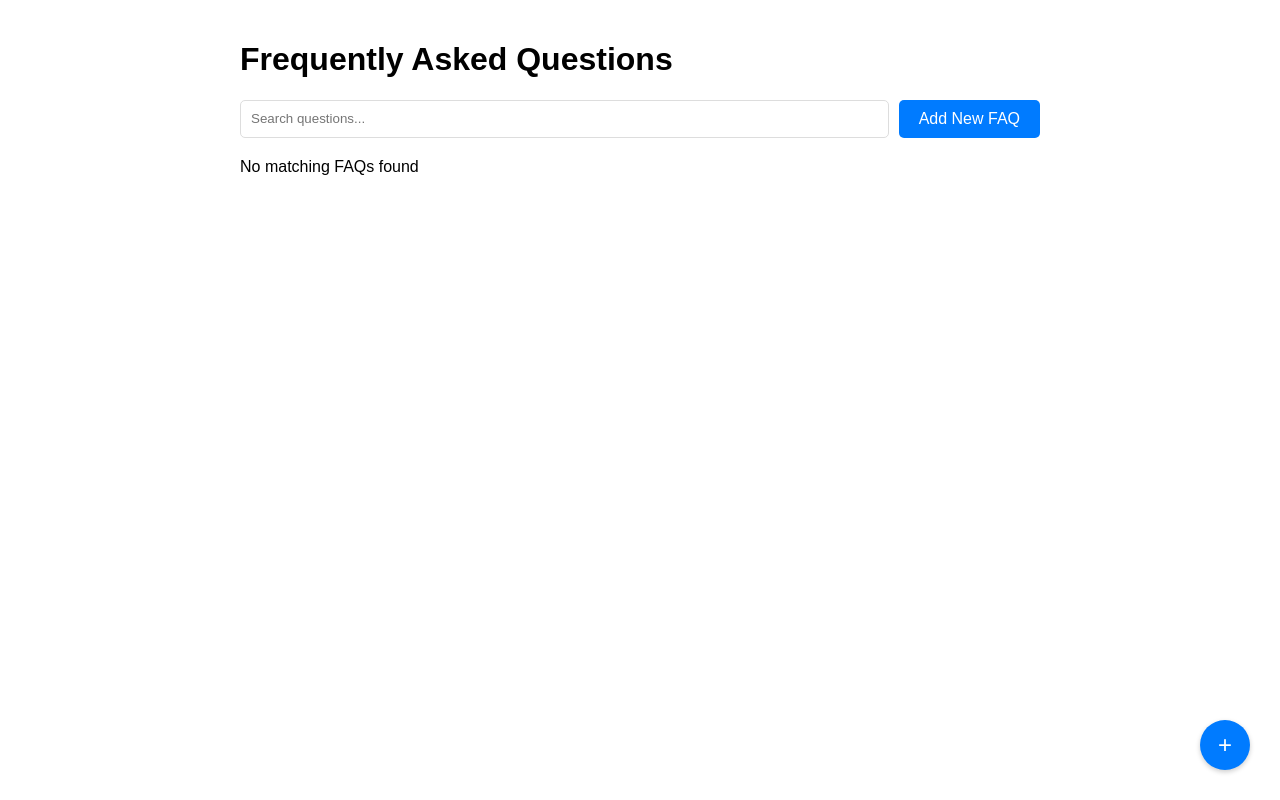
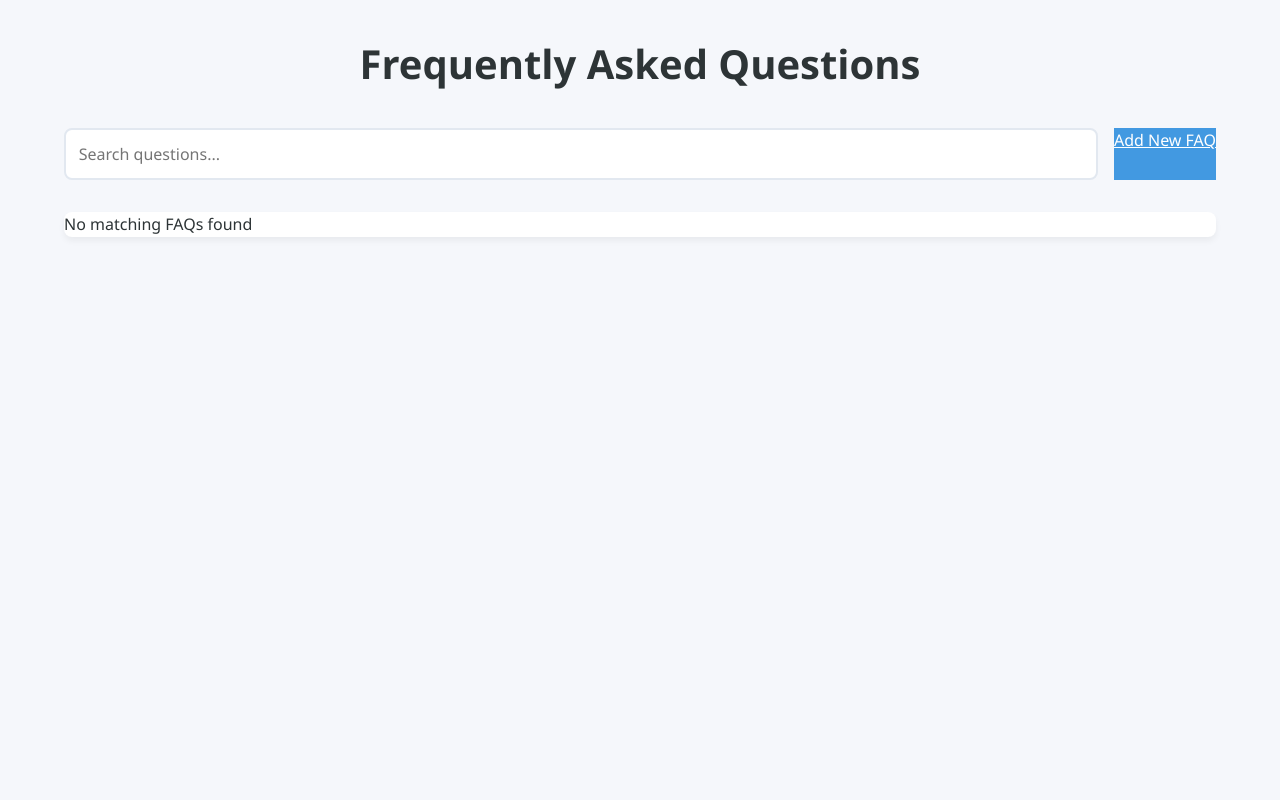
Before and after one commit to farhathaydar7/FAQ-AI, a PHP site: page /html/home.html in a window 1280 px wide. Run offline with PHP 8.4, Linux system fonts and the light colour scheme.

Commit message:
agugmented design

```diff
--- a/FAQ-AI_Client/css/styles.css
+++ b/FAQ-AI_Client/css/styles.css
@@ -1,77 +1,223 @@
-body {
-    font-family: Arial, sans-serif;
+/* Base Styles */
+* {
     margin: 0;
-    padding: 20px;
+    padding: 0;
+    box-sizing: border-box;
+    font-family: 'Segoe UI', Tahoma, Geneva, Verdana, sans-serif;
 }
 
-.container {
-    max-width: 800px;
-    margin: 0 auto;
+body {
+    background-color: #f5f7fb;
+    color: #2d3436;
+    line-height: 1.6;
+    min-height: 100vh;
 }
 
-.search-add-container {
-    display: flex;
-    gap: 10px;
-    margin-bottom: 20px;
+/* Container Styles */
+.container {
+    max-width: 1200px;
+    margin: 0 auto;
+    padding: 2rem 1.5rem;
 }
 
-#searchInput {
-    flex: 1;
-    padding: 10px;
-    border: 1px solid #ddd;
-    border-radius: 5px;
+h1 {
+    color: #2d3436;
+    margin-bottom: 2rem;
+    font-size: 2.5rem;
+    text-align: center;
 }
 
-.add-button {
-    background: #007bff;
-    color: white;
-    border: none;
-    padding: 10px 20px;
-    border-radius: 5px;
-    cursor: pointer;
-    text-decoration: none;
+/* Form Styles */
+.form-group {
+    margin-bottom: 1.5rem;
 }
 
-.faq-list {
-    margin-top: 20px;
+label {
+    display: block;
+    margin-bottom: 0.5rem;
+    font-weight: 500;
+    color: #4a5568;
 }
 
-.faq-item {
-    margin-bottom: 15px;
-    border: 1px solid #ddd;
-    border-radius: 5px;
-    padding: 15px;
+input[type="text"],
+input[type="password"],
+textarea {
+    width: 100%;
+    padding: 0.8rem;
+    border: 2px solid #e2e8f0;
+    border-radius: 0.5rem;
+    font-size: 1rem;
+    transition: border-color 0.3s ease;
 }
 
-.faq-question {
-    font-weight: bold;
-    cursor: pointer;
-    margin: 0;
+input:focus,
+textarea:focus {
+    outline: none;
+    border-color: #4299e1;
+    box-shadow: 0 0 0 3px rgba(66, 153, 225, 0.1);
 }
 
-.faq-answer {
-    margin-top: 10px;
-    display: none;
-    color: #666;
+/* Button Styles */
+button,
+a.button {
+    display: inline-block;
+    padding: 0.8rem 1.5rem;
+    border: none;
+    border-radius: 0.5rem;
+    font-size: 1rem;
+    font-weight: 500;
+    cursor: pointer;
+    transition: all 0.3s ease;
+    text-decoration: none;
+    text-align: center;
 }
 
-.faq-answer.visible {
-    display: block;
+.submit-button,
+.login-button,
+.signup-button,
+.add-button {
+    background-color: #4299e1;
+    color: white;
+}
+
+.submit-button:hover,
+.login-button:hover,
+.signup-button:hover,
+.add-button:hover {
+    background-color: #3182ce;
+}
+
+.cancel-button {
+    background-color: #fc8181;
+    color: white;
+    margin-left: 1rem;
+}
+
+.cancel-button:hover {
+    background-color: #f56565;
 }
 
 .floating-add-button {
     position: fixed;
-    bottom: 30px;
-    right: 30px;
-    background: #007bff;
-    color: white;
-    width: 50px;
-    height: 50px;
+    bottom: 2rem;
+    right: 2rem;
+    width: 3.5rem;
+    height: 3.5rem;
     border-radius: 50%;
+    font-size: 1.5rem;
+    box-shadow: 0 4px 6px rgba(0, 0, 0, 0.1);
+}
+
+/* FAQ List Styles */
+.faq-list {
+    margin-top: 2rem;
+    background-color: white;
+    border-radius: 0.5rem;
+    box-shadow: 0 4px 6px rgba(0, 0, 0, 0.05);
+}
+
+.faq-item {
+    padding: 1.5rem;
+    border-bottom: 1px solid #e2e8f0;
+}
+
+.faq-item:last-child {
+    border-bottom: none;
+}
+
+/* Search and Add Container */
+.search-add-container {
     display: flex;
-    align-items: center;
-    justify-content: center;
+    gap: 1rem;
+    margin-bottom: 2rem;
+}
+
+.search-input {
+    flex: 1;
+    padding: 0.8rem 1.2rem;
+    border-radius: 2rem;
+}
+
+/* Utility Classes */
+.login-message,
+.signup-message {
+    margin-top: 1rem;
+    padding: 1rem;
+    border-radius: 0.5rem;
+    text-align: center;
+}
+
+.error {
+    background-color: #fed7d7;
+    color: #c53030;
+}
+
+.success {
+    background-color: #c6f6d5;
+    color: #2f855a;
+}
+
+.signup-link,
+.login-link {
+    text-align: center;
+    margin-top: 1.5rem;
+}
+
+.signup-link a,
+.login-link a {
+    color: #4299e1;
     text-decoration: none;
-    font-size: 24px;
-    box-shadow: 0 2px 5px rgba(0,0,0,0.2);
+    font-weight: 500;
 }
+
+.signup-link a:hover,
+.login-link a:hover {
+    text-decoration: underline;
+}
+
+/* Responsive Design */
+@media (max-width: 768px) {
+    .container {
+        padding: 1.5rem 1rem;
+    }
+
+    h1 {
+        font-size: 2rem;
+    }
+
+    .search-add-container {
+        flex-direction: column;
+    }
+
+    .floating-add-button {
+        bottom: 1rem;
+        right: 1rem;
+        width: 3rem;
+        height: 3rem;
+    }
+
+    button,
+    a.button {
+        width: 100%;
+        margin-left: 0;
+        margin-top: 0.5rem;
+    }
+
+    .cancel-button {
+        margin-left: 0;
+        margin-top: 1rem;
+    }
+}
+
+@media (max-width: 480px) {
+    input[type="text"],
+    input[type="password"],
+    textarea {
+        padding: 0.7rem;
+    }
+
+    button,
+    a.button {
+        padding: 0.7rem 1rem;
+    }
+}
--- a/FAQ-AI_Client/html/home.html
+++ b/FAQ-AI_Client/html/home.html
@@ -18,7 +18,7 @@
         <div id="faqList" class="faq-list"></div>
     </div>
 
-    <a href="faq.html" class="floating-add-button">+</a>
+    <!-- <a href="faq.html" class="floating-add-button">+</a> -->
 
     <script src="../js/axios.min.js"></script>
     <script src="../js/home.js" type="module"></script>
--- a/FAQ-AI_Client/html/signup.html
+++ b/FAQ-AI_Client/html/signup.html
@@ -4,7 +4,7 @@
     <meta charset="UTF-8">
     <meta name="viewport" content="width=device-width, initial-scale=1.0">
     <title>Sign Up</title>
-    <!-- <link rel="stylesheet" href="../css/style.css"> -->
+    <link rel="stylesheet" href="../css/styles.css">
 </head>
 <body>
     <div class="container">
```
